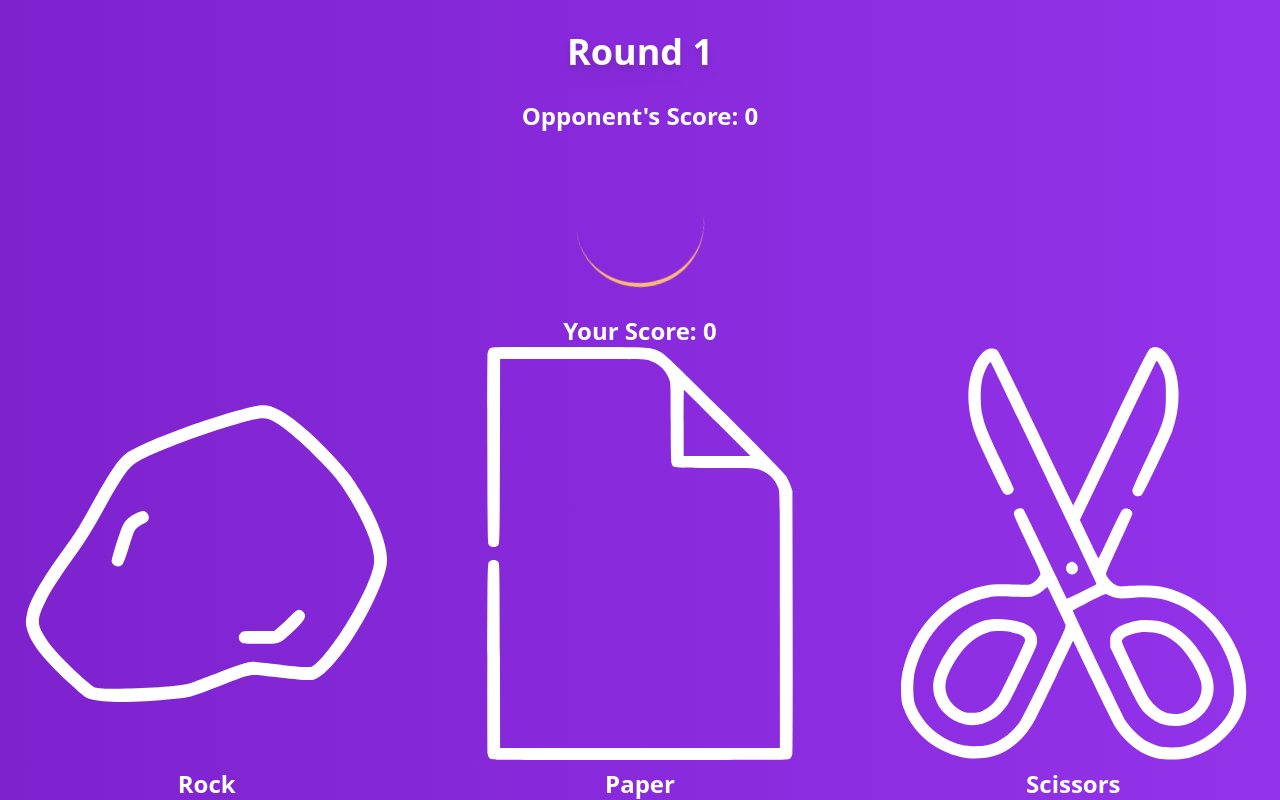
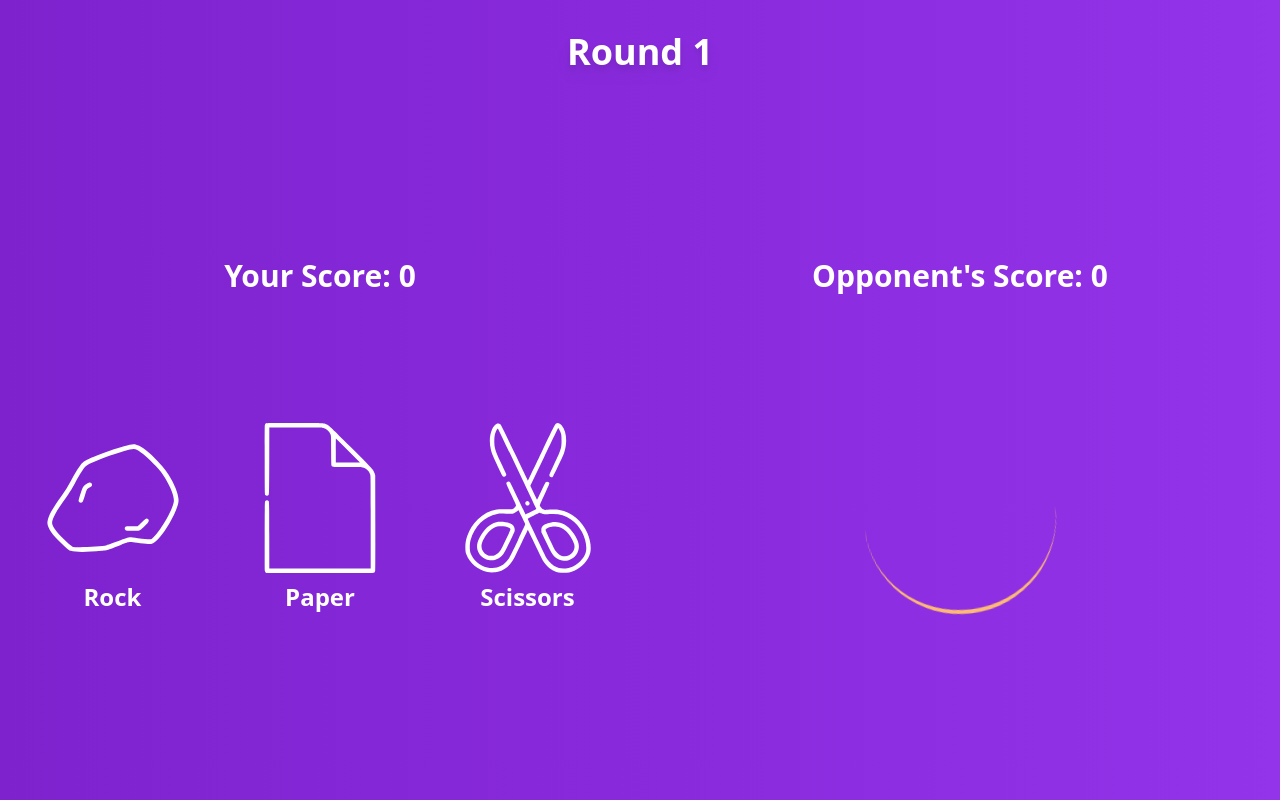
Before and after one commit to GOLDER303/-online-rock-paper-scissors-frontend, a React (Vite) app: page /game in a window 1280 px wide. Built offline with nearby package versions, Linux system fonts and the light colour scheme.

Commit message:
Add game page styling for larger screens

```diff
--- a/src/pages/GamePage.tsx
+++ b/src/pages/GamePage.tsx
@@ -7,17 +7,17 @@ const GamePage = () => {
         <div className="flex flex-col h-screen pt-8 bg-gradient-to-r from-purple-700 to-purple-600 text-white">
             <h1 className="text-4xl text-center font-bold drop-shadow-lg">Round 1</h1>
 
-            <div className="flex flex-col flex-1">
-                <div className="flex flex-col justify-evenly items-center flex-1">
-                    <h2 className="text-center text-2xl font-bold">Opponent's Score: 0</h2>
-                    <div className="animate-spin rounded-full h-32 w-32 border-t-4 border-orange-300"></div>
+            <div className="flex flex-col flex-1 lg:flex-row-reverse">
+                <div className="flex flex-col justify-evenly items-center flex-1 lg:justify-center">
+                    <h2 className="text-center text-2xl font-bold lg:mb-32 lg:text-3xl">Opponent's Score: 0</h2>
+                    <div className="animate-spin rounded-full h-32 w-32 border-t-4 border-orange-300 lg:h-48 lg:w-48"></div>
                 </div>
 
-                <div className="flex flex-col justify-evenly flex-1">
-                    <h2 className="text-center text-2xl font-bold">Your Score: 0</h2>
+                <div className="flex flex-col justify-evenly flex-1 lg:justify-center">
+                    <h2 className="text-center text-2xl font-bold lg:mb-32 lg:text-3xl">Your Score: 0</h2>
 
-                    <div className="flex items-center justify-center gap-5">
-                        <div className="w-full">
+                    <div className="flex h-48 items-center justify-center gap-5 lg:justify-evenly">
+                        <div className="w-full max-w-[150px]">
                             {/* https://www.flaticon.com/free-icons/rock */}
                             <img
                                 src={rockIcon}
@@ -25,7 +25,7 @@ const GamePage = () => {
                             />
                             <p className="mt-2 text-2xl font-bold text-center">Rock</p>
                         </div>
-                        <div className="w-full">
+                        <div className="w-full max-w-[150px]">
                             {/* https://www.flaticon.com/free-icons/paper */}
                             <img
                                 src={paperIcon}
@@ -33,7 +33,7 @@ const GamePage = () => {
                             />
                             <p className="mt-2 text-2xl font-bold text-center">Paper</p>
                         </div>
-                        <div className="w-full">
+                        <div className="w-full max-w-[150px]">
                             {/* https://www.flaticon.com/free-icons/scissors */}
                             <img
                                 src={scissorsIcon}
```
